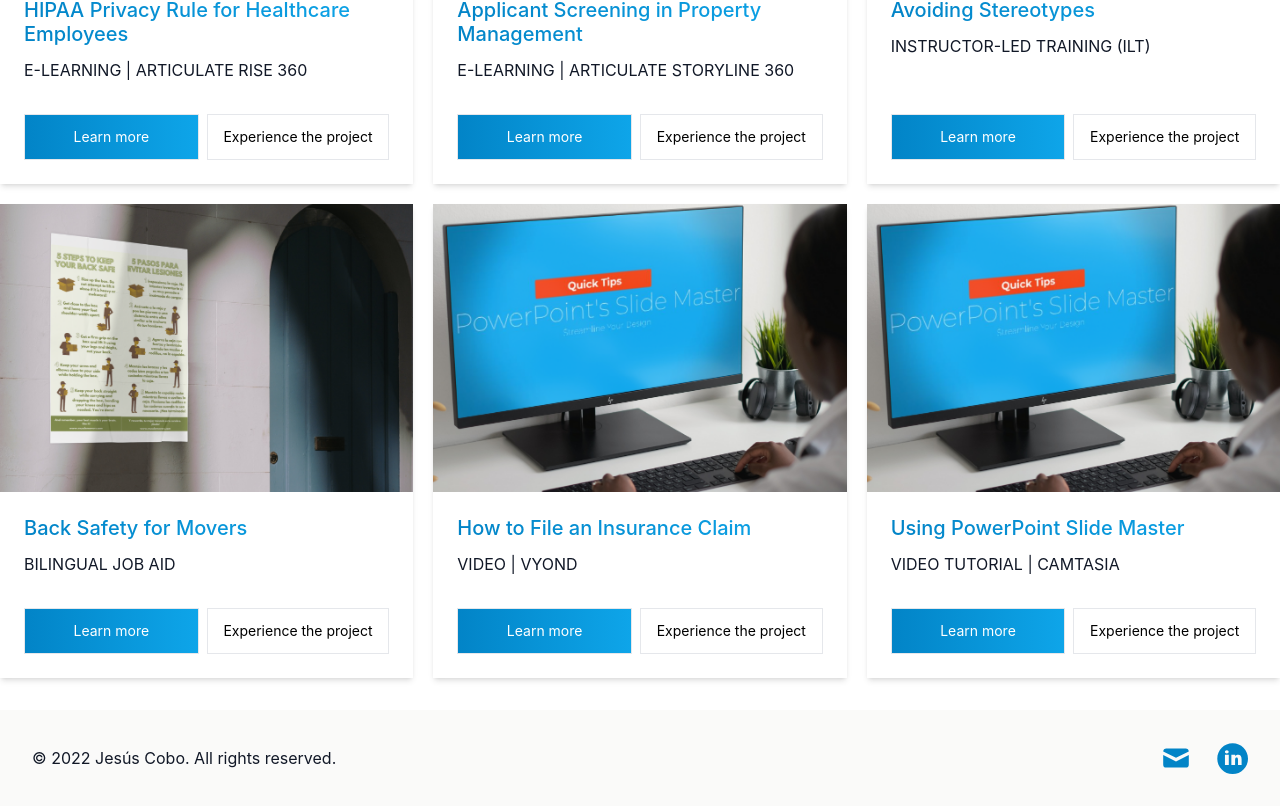
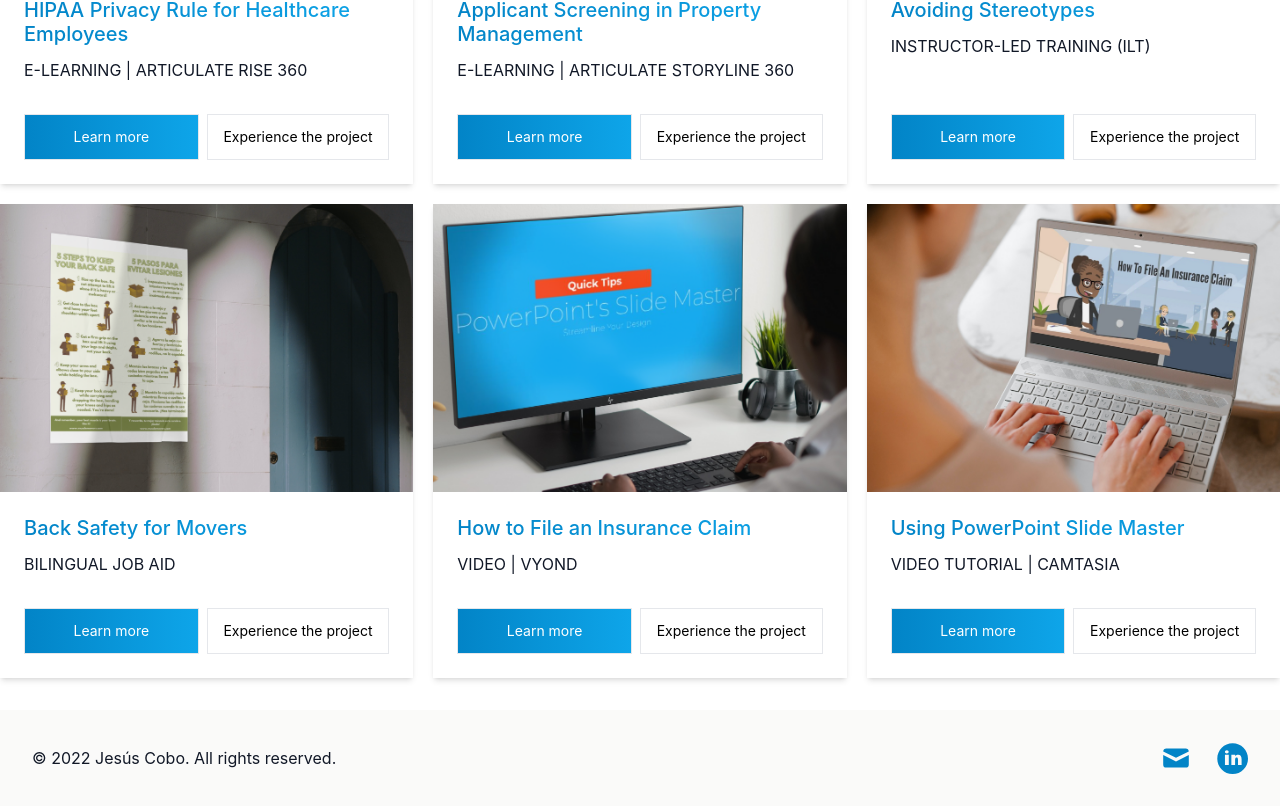
Before and after one commit to CarolinaCobo/jesus-portfolio, a Next.js app: page / in a window 1280 px wide. Shown: the part 1100-1906 px from the top of the page. Built offline with nearby package versions, Linux system fonts and the light colour scheme.

Commit message:
Update link

```diff
--- a/components/ProjectsCards/CardsData.js
+++ b/components/ProjectsCards/CardsData.js
@@ -42,7 +42,7 @@
     name: "Using PowerPoint Slide Master",
     description: "VIDEO TUTORIAL | CAMTASIA",
     href: "/projects/how-to-file-an-insurance-claim",
-    imageUrl: "/powerpoint-slide.png",
+    imageUrl: "/72435BF1-9AE0-4E74-A248-35E15F25602B.png",
     projectHref:
       "https://jesuscoboportfolio.s3.amazonaws.com/Quick+Tips+PowerPoint+Slide+Master.mp4",
   },
```
